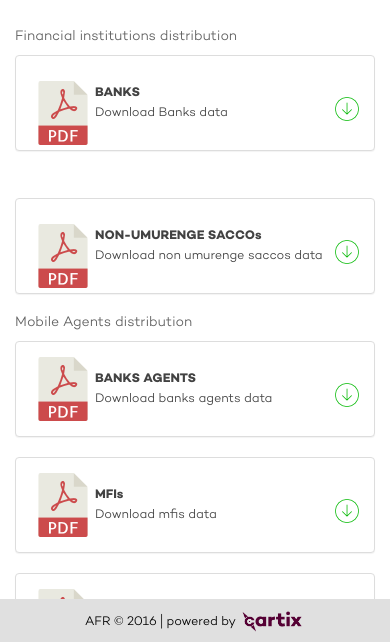
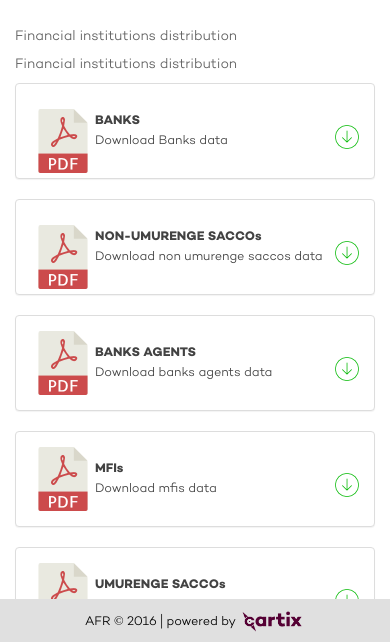
Before and after one commit to luc-tuyishime/AFR-web, a plain HTML site: page download.html in a window 390 px wide. Shown: the part 200-842 px from the top of the page. Drawn offline with nearby package versions, Linux system fonts and the light colour scheme; a web font is replaced by a local one.

Commit message:
first commit

```diff
--- a/download.html
+++ b/download.html
@@ -49,9 +49,22 @@
             </div>
       </header>
       <main class="main-download">
+        <div class="row">
+          <div class="col-md-4">
+            <p class="download-text">Financial institutions distribution</p>
+          </div>
+          <div class="col-md-4">
+            <!-- <p class="download-text">Financial institutions distribution</p> -->
+          </div>
+          <div class="col-md-4">
+            <p class="download-text">Financial institutions distribution</p>
+          </div>
+        </div>
          <div class="row">
             <div class="col-md-4">
-               <p class="download-text">Financial institutions distribution</p>
+              <div class="row">
+               <!-- <p class="download-text">Financial institutions distribution</p> -->
+             </div>
                <div class="panel panel-default">
                 <a href="img/Banks_2016.pdf"  download="bank">
                  <div class="panel-body">
@@ -66,7 +79,9 @@
                </div>
             </div>
             <div class="col-md-4">
-               <p style="color:#fff;" class="download-text">Financial institutions</p>
+              <div class="row">
+               <!-- <p style="color:#fff;" class="download-text">Financial institutions</p> -->
+             </div>
                <div class="panel panel-default">
                    <a href="img/NU_SACCOs.pdf" download="bank">
                   <div class="panel-body">
@@ -81,7 +96,9 @@
                </div>
             </div>
             <div class="col-md-4">
-               <p class="download-text">Mobile Agents distribution</p>
+              <div class="row">
+               <!-- <p class="download-text">Mobile Agents distribution</p> -->
+             </div>
                <div class="panel panel-default">
                  <a href="img/Bank_Agents_2.pdf" download="bank">
                   <div class="panel-body">
```
